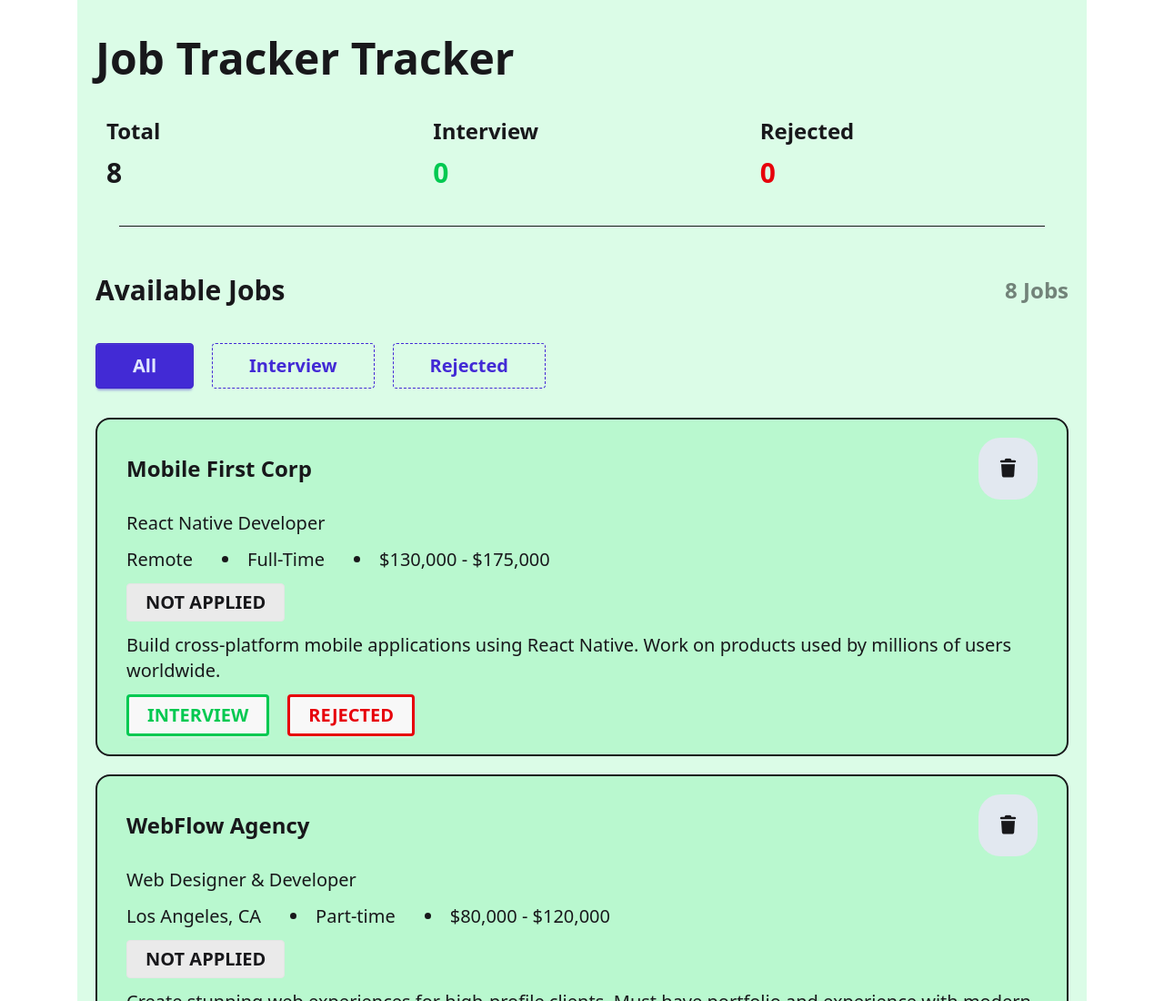
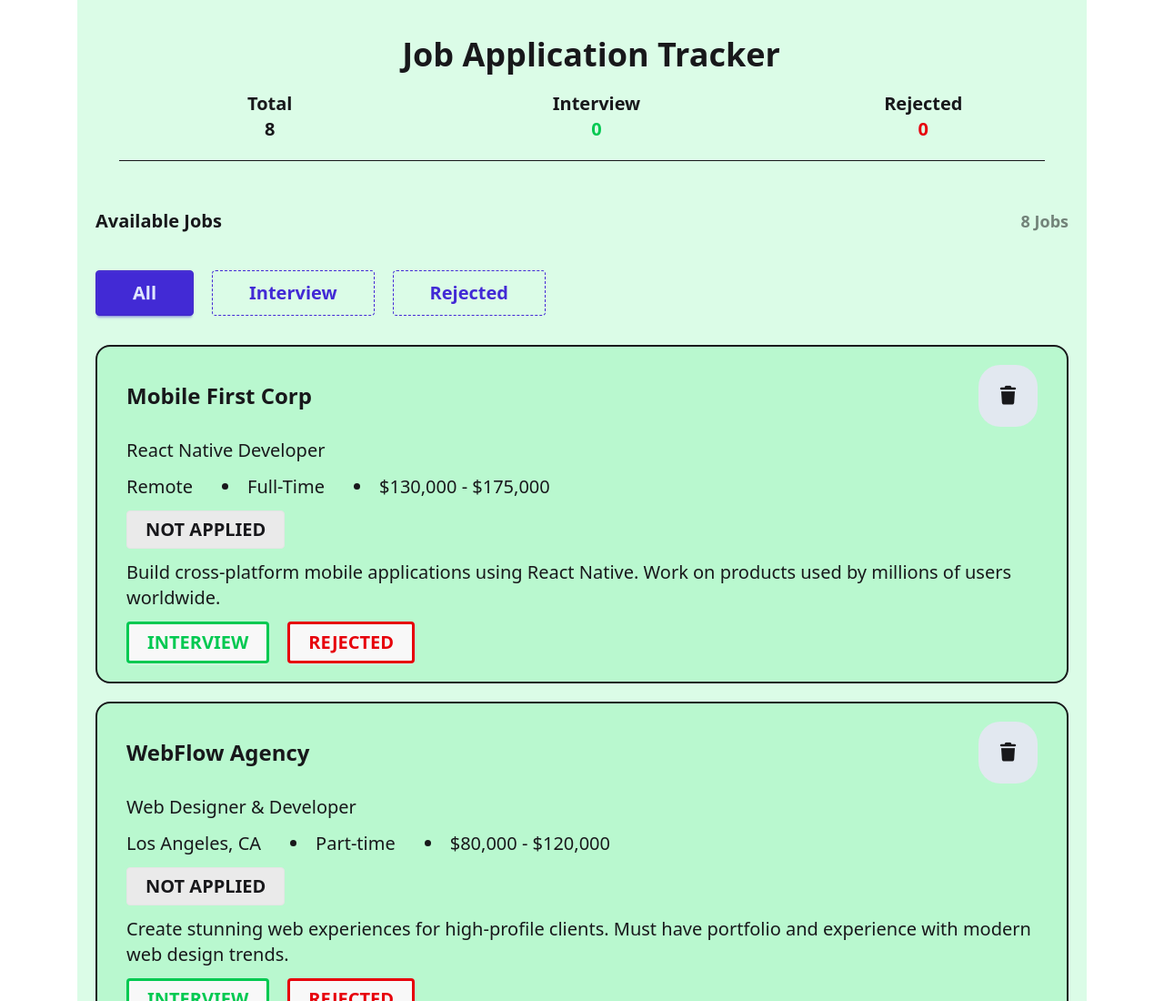
Before and after one commit to AsifKabir1234/PH-Assignment-04-Job-Tracker-Module-25-, a plain HTML site: page index.html in a window 1280 px wide. Shown: the top 1100 px of the page at 91% size. Drawn offline with nearby package versions, Linux system fonts and the light colour scheme.

Commit message:
Responsive added

```diff
--- a/Scripts/allPageRelated.js
+++ b/Scripts/allPageRelated.js
@@ -1,33 +1,37 @@
 // All Tab Button Related
 
 document.getElementById("all-tab").addEventListener("click", function () {
+  // Hidding the others tabs content so that only all-jobs section show
   addClassByID("interview-jobs", "hidden");
   addClassByID("rejected-jobs", "hidden");
 
   removeClassByID("all-jobs", "hidden");
 
+  // Adding btn-dash class to all and remove from the all-tab so that it looks blue(primary) - Basically it will show which tab are active - btn dash make bg white
   addClassByID("all-tab", "btn-dash");
   addClassByID("interview-tab", "btn-dash");
   addClassByID("rejected-tab", "btn-dash");
 
   removeClassByID("all-tab", "btn-dash");
 
+  // Get all the job-card and removing the hidden class from all so that all card appear in all-tab
   const jobCards = document.querySelectorAll(".job-card");
 
-  for(const jobCard of jobCards){
+  for (const jobCard of jobCards) {
     jobCard.classList.remove("hidden");
   }
-
-
 });
 
 // Interview Tab Button Related
 
 document.getElementById("interview-tab").addEventListener("click", function () {
+  // Hidding the interview tab and rejected tab (no available offer section) and enable again the interview tab
   addClassByID("interview-jobs", "hidden");
   addClassByID("rejected-jobs", "hidden");
 
   removeClassByID("interview-jobs", "hidden");
+
+  // For looking which button is active now - Adding btn-dash to all and removing from current(interview tab) so that it gets the btn-primay class only -  looks blue/active
 
   addClassByID("all-tab", "btn-dash");
   addClassByID("interview-tab", "btn-dash");
@@ -35,28 +39,29 @@ document.getElementById("interview-tab").addEventListener("click", function () {
 
   removeClassByID("interview-tab", "btn-dash");
 
+  // Only show the interview button clicked card in the interview tab - idea is checking the job status of all card - only interview status will appear in the interview tab
+
   const jobCards = document.querySelectorAll(".job-card");
 
   let counter = 0;
 
-  for(const jobCard of jobCards){
+  for (const jobCard of jobCards) {
     const currentStatusElement = jobCard.querySelector(".job-status");
 
     const currentStatusText = currentStatusElement.innerText;
 
     jobCard.classList.add("hidden");
 
-    if(currentStatusText === "INTERVIEW"){
+    if (currentStatusText === "INTERVIEW") {
       jobCard.classList.remove("hidden");
       counter = counter + 1;
     }
   }
 
-  if(counter > 0){
+  // This counter will check if there is at least one card which job status is interview. If there is then it will hide the no jobs available section
+  if (counter > 0) {
     addClassByID("interview-jobs", "hidden");
   }
-
-
 });
 
 // Rejected Tab Button Related
@@ -77,36 +82,34 @@ document.getElementById("rejected-tab").addEventListener("click", function () {
 
   let counter = 0;
 
-  for(const jobCard of jobCards){
+  for (const jobCard of jobCards) {
     const currentStatusElement = jobCard.querySelector(".job-status");
 
     const currentStatusText = currentStatusElement.innerText;
 
     jobCard.classList.add("hidden");
 
-    if(currentStatusText === "REJECTED"){
+    if (currentStatusText === "REJECTED") {
       jobCard.classList.remove("hidden");
       counter = counter + 1;
     }
   }
 
-  if(counter > 0){
+  if (counter > 0) {
     addClassByID("rejected-jobs", "hidden");
   }
-
 });
 
+// Interview Button Related Updated
+const interviewButtonElements = document.querySelectorAll(".interview-button");
 
-// Interview Button Related Updated
-const interviewButtonElements = document.querySelectorAll(".interview-button")
-
-for(const interviewButtonElement of interviewButtonElements){
-    interviewButtonElement.addEventListener("click", function(){
+for (const interviewButtonElement of interviewButtonElements) {
+  interviewButtonElement.addEventListener("click", function () {
     const parentInterview = interviewButtonElement.parentElement.parentElement;
 
     const currentStatusElement = parentInterview.querySelector(".job-status");
 
-        if(currentStatusElement.innerText === "NOT APPLIED"){
+    if (currentStatusElement.innerText === "NOT APPLIED") {
       currentStatusElement.innerText = "INTERVIEW";
 
       // Updating in InterView Number in Header
@@ -118,13 +121,12 @@ for(const interviewButtonElement of interviewButtonElements){
 
       // Disable the interview button to handle the multiple click
       interviewButtonElement.disabled = true;
-        }
-        else{
+    } else {
       currentStatusElement.innerText = "INTERVIEW";
 
       const rejectedTab = document.getElementById("rejected-tab");
 
-            if(!rejectedTab.classList.contains("btn-dash")){
+      if (!rejectedTab.classList.contains("btn-dash")) {
         parentInterview.classList.add("hidden");
       }
 
@@ -138,7 +140,7 @@ for(const interviewButtonElement of interviewButtonElements){
       setTextByID("interview-number", newInterviewNumber);
       setTextByID("rejected-number", newRejectedNumber);
 
-            if(newRejectedNumber === 0){
+      if (newRejectedNumber === 0) {
         removeClassByID("rejected-jobs", "hidden");
       }
 
@@ -147,25 +149,22 @@ for(const interviewButtonElement of interviewButtonElements){
       interviewButtonElement.disabled = true;
 
       const immediateParent = interviewButtonElement.parentElement;
-            const rejectedButton = immediateParent.querySelector(".rejected-button")
+      const rejectedButton = immediateParent.querySelector(".rejected-button");
       rejectedButton.disabled = false;
     }
-    })
+  });
 }
 
+// Rejected Button Related Updated
+const rejectedButtonElements = document.querySelectorAll(".rejected-button");
 
-
-
-// Rejected Button Related Updated
-const rejectedButtonElements = document.querySelectorAll(".rejected-button")
-
-for(const rejectedButtonElement of rejectedButtonElements){
-    rejectedButtonElement.addEventListener("click", function(){
+for (const rejectedButtonElement of rejectedButtonElements) {
+  rejectedButtonElement.addEventListener("click", function () {
     const parentInterview = rejectedButtonElement.parentElement.parentElement;
 
     const currentStatusElement = parentInterview.querySelector(".job-status");
 
-        if(currentStatusElement.innerText === "NOT APPLIED"){
+    if (currentStatusElement.innerText === "NOT APPLIED") {
       currentStatusElement.innerText = "REJECTED";
 
       // Updating in Rejected Number in Header
@@ -177,13 +176,12 @@ for(const rejectedButtonElement of rejectedButtonElements){
 
       // Disable the rejected button to handle the multiple click
       rejectedButtonElement.disabled = true;
-        }
-        else{
+    } else {
       currentStatusElement.innerText = "REJECTED";
 
       const interviewTab = document.getElementById("interview-tab");
 
-            if(!interviewTab.classList.contains("btn-dash")){
+      if (!interviewTab.classList.contains("btn-dash")) {
         parentInterview.classList.add("hidden");
       }
 
@@ -197,34 +195,31 @@ for(const rejectedButtonElement of rejectedButtonElements){
       setTextByID("interview-number", newInterviewNumber);
       setTextByID("rejected-number", newRejectedNumber);
 
-            if(newInterviewNumber === 0){
+      if (newInterviewNumber === 0) {
         removeClassByID("interview-jobs", "hidden");
       }
 
       // Disable the button and active another to handle multiple click problems
 
       const immediateParent = rejectedButtonElement.parentElement;
-            const interviewButton = immediateParent.querySelector(".interview-button")
+      const interviewButton =
+        immediateParent.querySelector(".interview-button");
       interviewButton.disabled = false;
       rejectedButtonElement.disabled = true;
     }
-
-    })
+  });
 }
-
-
-
 
 // Delte Button Related
 const deleteButtonElements = document.querySelectorAll(".delete-button");
 
-for(const deleteButtonElement of deleteButtonElements){
-  deleteButtonElement.addEventListener("click", function(){
+for (const deleteButtonElement of deleteButtonElements) {
+  deleteButtonElement.addEventListener("click", function () {
     const deleteParent = deleteButtonElement.parentElement.parentElement;
 
     const currentStatusElement = deleteParent.querySelector(".job-status");
 
-    if(currentStatusElement.innerText === "NOT APPLIED"){
+    if (currentStatusElement.innerText === "NOT APPLIED") {
       const currentTotalNumber = getTextByID("total-number");
 
       const newTotalNumber = Number(currentTotalNumber) - 1;
@@ -232,8 +227,7 @@ for(const deleteButtonElement of deleteButtonElements){
       setTextByID("total-number", newTotalNumber);
 
       deleteParent.remove();
-    }
-    else if(currentStatusElement.innerText === "INTERVIEW"){
+    } else if (currentStatusElement.innerText === "INTERVIEW") {
       const currentTotalNumber = getTextByID("total-number");
       const newTotalNumber = Number(currentTotalNumber) - 1;
       setTextByID("total-number", newTotalNumber);
@@ -244,11 +238,12 @@ for(const deleteButtonElement of deleteButtonElements){
 
       deleteParent.remove();
 
-      if(newInterviewNumber === 0){
+      // If there is no jobs in Interview tab it will enable the No Jobs avaiable section
+
+      if (newInterviewNumber === 0) {
         removeClassByID("interview-jobs", "hidden");
       }
-    }
-    else{
+    } else {
       const currentTotalNumber = getTextByID("total-number");
       const newTotalNumber = Number(currentTotalNumber) - 1;
       setTextByID("total-number", newTotalNumber);
@@ -259,12 +254,11 @@ for(const deleteButtonElement of deleteButtonElements){
 
       deleteParent.remove();
 
-      if(newRejectedNumber === 0){
+      // If there is no jobs in Rejected tab it will enable the No Jobs avaiable section
+
+      if (newRejectedNumber === 0) {
         removeClassByID("rejected-jobs", "hidden");
       }
-
     }
-
-
-  })
+  });
 }
--- a/index.html
+++ b/index.html
@@ -27,27 +27,27 @@
 
     <!-- Header Related -->
 
-    <header class="space-y-10">
-        <h1 class="text-5xl font-bold pl-5">Job Tracker Tracker</h1>
+    <header class="space-y-10 sm:space-y-5 md:space-y-5">
+        <h1 class="text-5xl font-bold pl-5 sm:text-3xl md:text-4xl sm:text-center md:text-center">Job Application Tracker</h1>
 
-        <div class="grid grid-cols-3 pl-8">
-            <div class="space-y-3">
-                <h2 class="text-2xl font-semibold">Total</h2>
-                <p id="total-number" href="./allPage.html" id="job-total" class="text-3xl font-bold">8</p>
+        <div class="grid grid-cols-3 pl-8 sm:text-center md:text-center">
+            <div class="space-y-3 sm:space-y-0 md:space-y-0">
+                <h2 class="text-2xl font-semibold sm:text-lg md:text-xl">Total</h2>
+                <p id="total-number" href="./allPage.html" id="job-total" class="text-3xl font-bold sm:text-lg md:text-xl">8</p>
             </div>
 
             <!-- Interview Number Related -->
 
-             <div class="space-y-3">
-                <h2 class="text-2xl font-semibold">Interview</h2>
-                <p id="interview-number" class="text-3xl font-bold text-green-500">0</p>
+             <div class="space-y-3 sm:space-y-0 md:space-y-0">
+                <h2 class="text-2xl font-semibold sm:text-lg md:text-xl">Interview</h2>
+                <p id="interview-number" class="text-3xl font-bold text-green-500 sm:text-lg md:text-xl">0</p>
             </div>
 
             <!-- Rejected Number Related -->
 
-             <div class="space-y-3">
-                <h2 class="text-2xl font-semibold">Rejected</h2>
-                <p id="rejected-number" class="text-3xl font-bold text-red-600">0</p>
+             <div class="space-y-3 sm:space-y-0 md:space-y-0">
+                <h2 class="text-2xl font-semibold sm:text-lg md:text-xl">Rejected</h2>
+                <p id="rejected-number" class="text-3xl font-bold text-red-600 sm:text-lg md:text-xl">0</p>
             </div>
         </div>
 
@@ -56,14 +56,14 @@
 
     <!-- All, Interview, Rejected Tabs Related -->
 
-    <section class="mt-8 space-y-5">
+    <section class="mt-8 space-y-5 sm:space-y-2 md:space-y-2">
         <div class="flex justify-between items-center p-5">
-            <h2 class="text-3xl font-bold">Available Jobs</h2>
+            <h2 class="text-3xl font-bold sm:text-xl md:text-xl">Available Jobs</h2>
 
-            <p class="text-2xl font-bold text-neutral/50">8 Jobs</p>
+            <p class="text-2xl font-bold text-neutral/50 sm:text-lg md:text-lg">8 Jobs</p>
         </div>
 
-        <div class="m-5 flex gap-5">
+        <div class="m-5 flex gap-5 sm:flex-wrap md:flex-wrap lg:flex-row">
             <button id="all-tab" class="btn btn-primary py-6 px-10 text-xl">All</button>
             <button id="interview-tab" class="btn btn-dash btn-primary py-6 px-10 text-xl">Interview</button>
             <button id="rejected-tab" class="btn btn-dash btn-primary py-6 px-10 text-xl">Rejected</button>
```
Also changed, not shown: 1 other file. Lines whose indentation alone changed are shown as unchanged.
